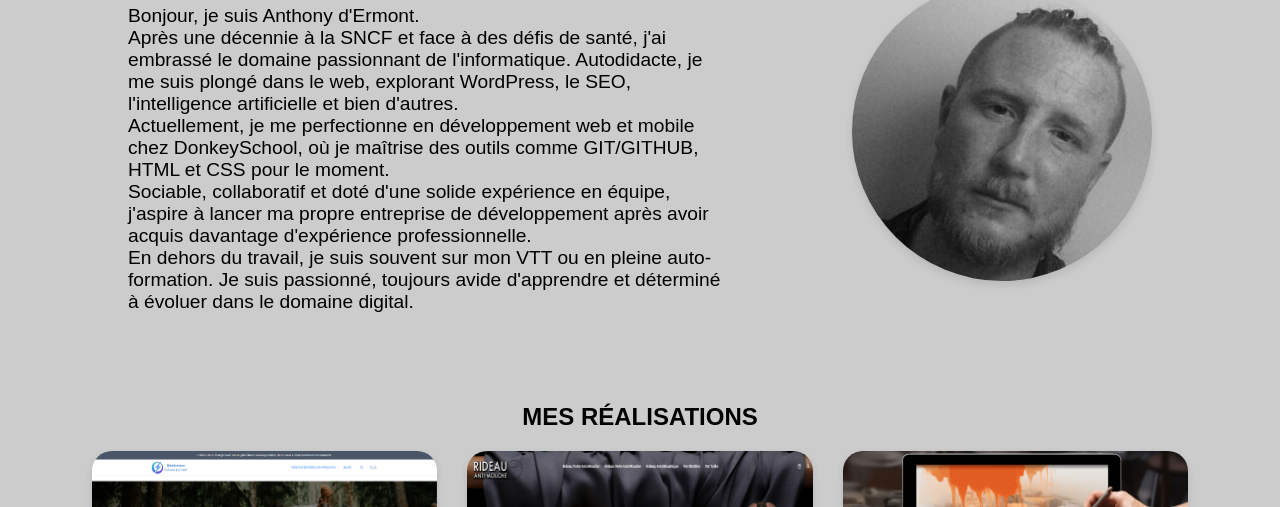
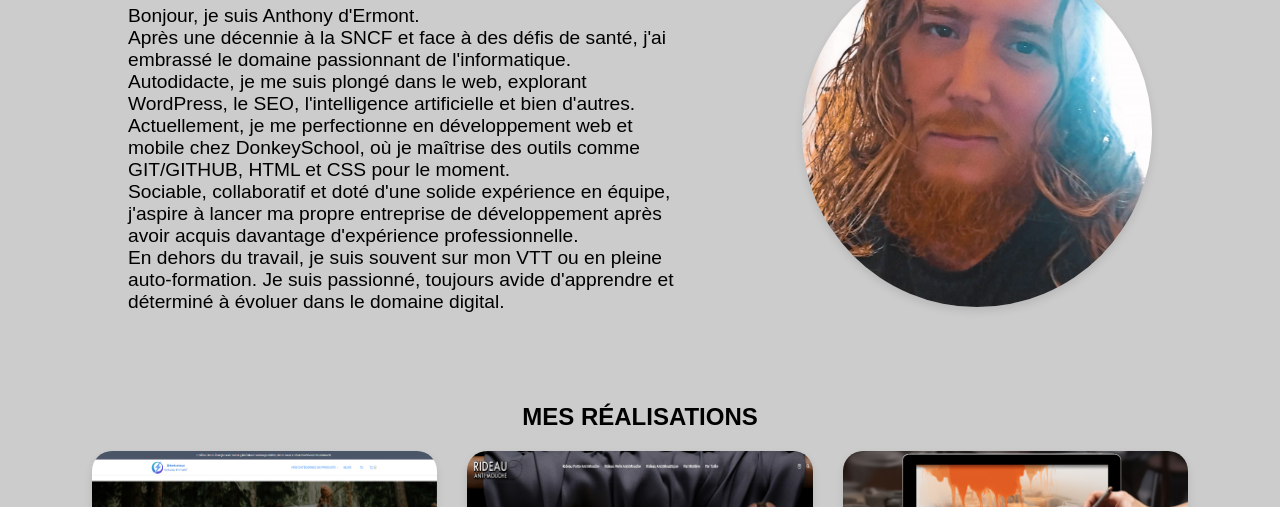
Before and after one commit to adelille982/My-Portfolio, a plain HTML site: page index.html in a window 1280 px wide. Shown: the part 628-1135 px from the top of the page. Drawn offline with nearby package versions, Linux system fonts and the light colour scheme.

Commit message:
modification image présentation

```diff
--- a/index.html
+++ b/index.html
@@ -46,7 +46,7 @@
                 toujours avide d'apprendre et déterminé à évoluer dans le domaine digital.</p>
         </div>
         <div class="image">
-            <img src="images/moipetit.jpg" alt="photo de Anthony Delille">
+            <img src="images/moi 2023.jpg" alt="photo de Anthony Delille">
         </div>
     </section>
 
--- a/stylecssportfolio.css
+++ b/stylecssportfolio.css
@@ -219,12 +219,15 @@ a:hover {
     margin-right: 10%;
 }
 
-img[src="images/moipetit.jpg"] {
+img[src="images/moi 2023.jpg"] {
     border-radius: 50%;
     box-shadow: 0 4px 8px rgba(0, 0, 0, 0.1);
     display: block;
     margin: 0 auto;
+    width: 350px; /* Ajustez la largeur selon vos besoins */
+    height: 350px; /* Ajustez la hauteur selon vos besoins */
 }
+
 
 @media screen and (max-width: 1000px) {
     .presentation {
```
Also changed, not shown: images/moi 2023.jpg (added), images/moi.jpg (deleted).
